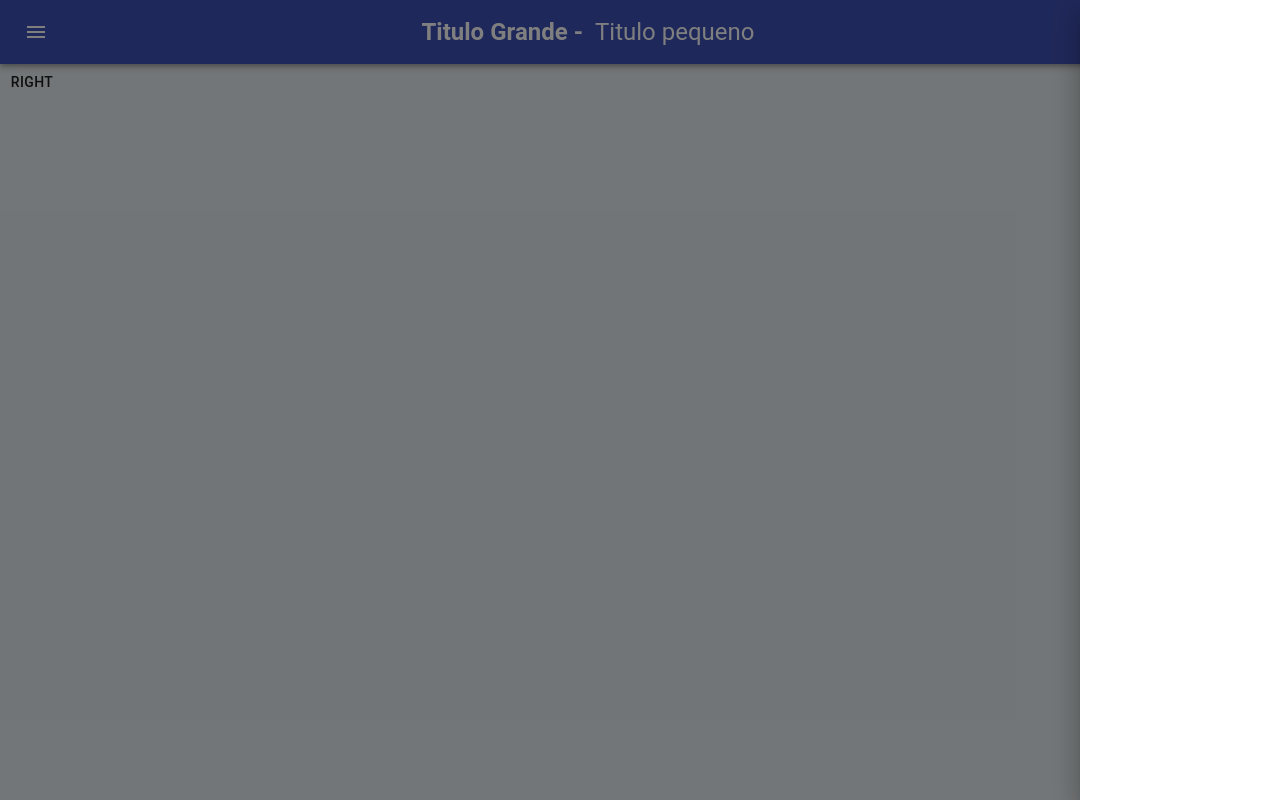
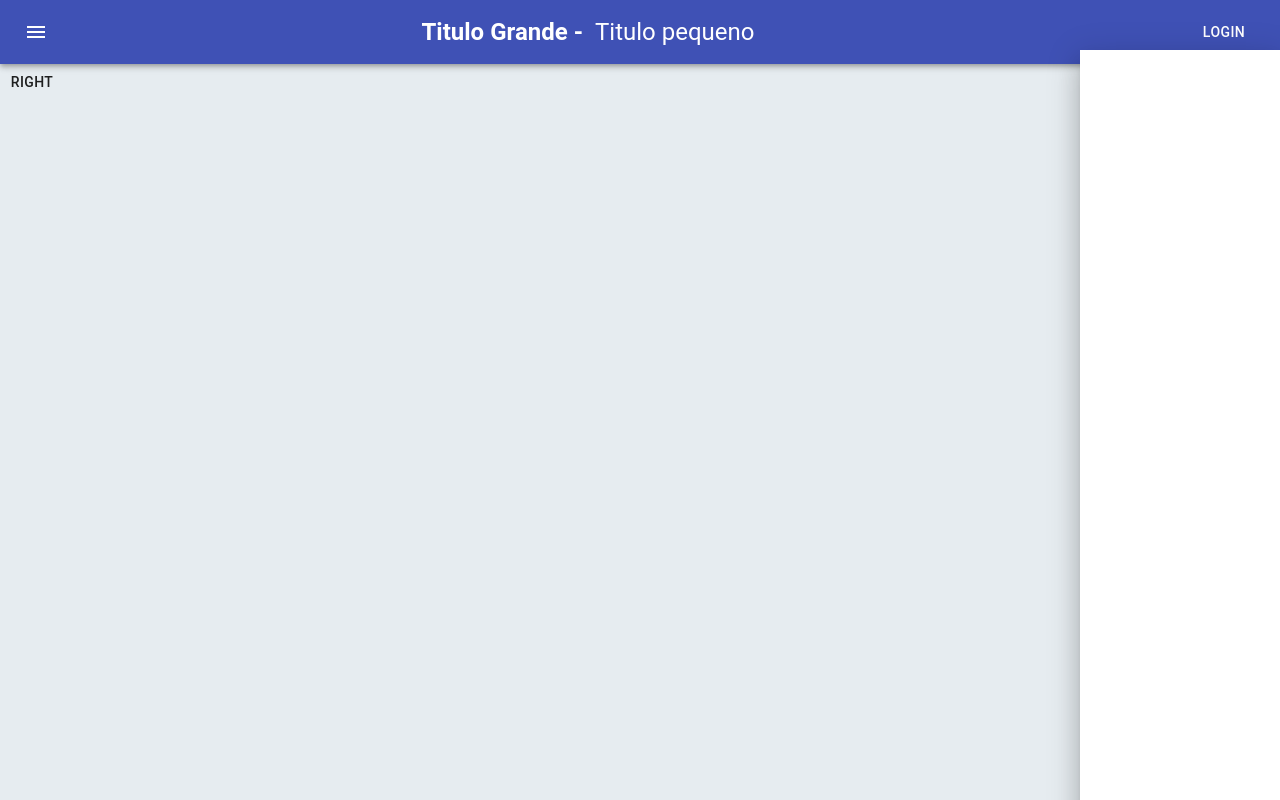
Before and after one commit to boydwo/-MaterialUI_React, a React (Create React App) app in the folder meuapp/: page / in a window 1280 px wide. Both pictures are taken after a click on the button "RIGHT". Built offline with nearby package versions, Linux system fonts and the light colour scheme.

Commit message:
drawer final

```diff
--- a/meuapp/src/Drawer.jsx
+++ b/meuapp/src/Drawer.jsx
@@ -1,5 +1,4 @@
-import React from 'react';
-import clsx from 'clsx';
+import React, { useState } from 'react';
 import { makeStyles } from '@material-ui/core/styles';
 import Drawer from '@material-ui/core/Drawer';
 import Button from '@material-ui/core/Button';
@@ -8,45 +7,38 @@ import List from '@material-ui/core/List';
 const useStyles = makeStyles({
   list: {
     width: 200,
-    marginTop: 30,
+    top: 50,
   },
   fullList: {
     width: 'auto',
   },
-  drawer: {
-    opacity: 0,
+  teste: {
+    top: 50,
   }
 });
 
 export default function TemporaryDrawer() {
   const classes = useStyles();
-  const [state, setState] = React.useState({
-    right: false,
-  });
+  const [right, setRight] = useState(false);
 
-  const toggleDrawer = (anchor, open) => event => {
-    setState({ ...state, [anchor]: open });
-  };
 
-  const list = anchor => (
+  const list = () => (
     <div
       className={classes.list}
       role="presentation"
-      onClick={toggleDrawer(anchor, false)}
-      onKeyDown={toggleDrawer(anchor, false)}
+      onClick={() => setRight(false)}
+      onKeyDown={() => setRight(false)}
     >
-      <List>
 
-      </List>
     </div>
   );
 
   return (
     <div>
 
-      <Button onClick={toggleDrawer('right', true)}>Right</Button>
-      <Drawer anchor='right' open={state['right']} onClose={toggleDrawer('right', false)}>
-        {list('right')}
+      <Button onClick={() => setRight(true)}>Right</Button>
+      <Drawer anchor='right' BackdropProps={{ invisible: true }} classes={{ paper: classes.teste }} open={right} onClose={() => setRight(false)}>
+        {list()}
       </Drawer>
 
     </div>
```
